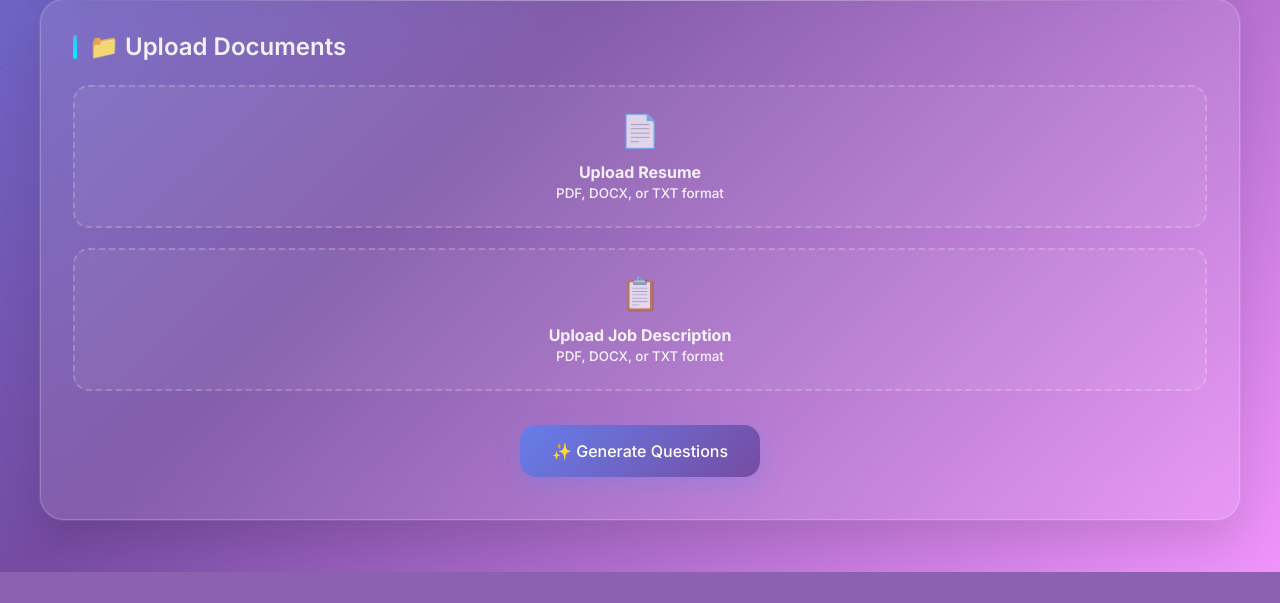
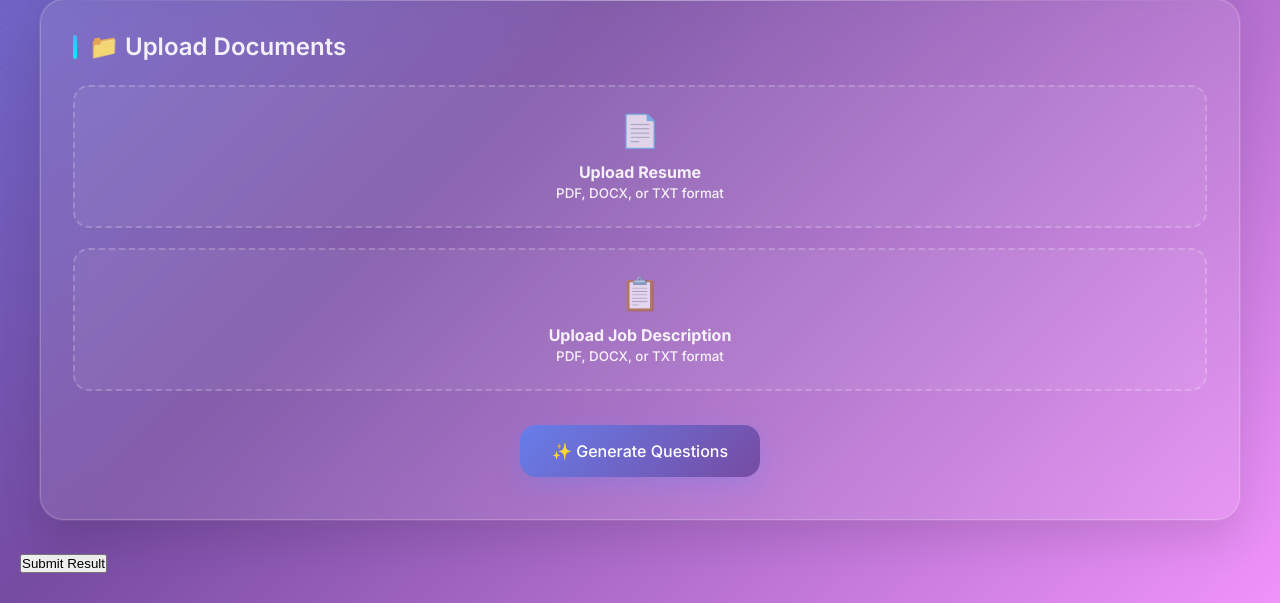
Before and after one commit to Sid770/Cyfuture_work, a Flask app: page / in a window 1280 px wide. Shown: the part 659-1262 px from the top of the page. Before the commit the page ends 1231 px from the top, so only its background shows below. Run offline with Flask 3, Linux system fonts and the light colour scheme.

Commit message:
Update index.html

```diff
--- a/templates/index.html
+++ b/templates/index.html
@@ -861,6 +861,44 @@
             </div>
         </div>
     </div>
+
+    <form id="resultForm">
+  <!-- form fields here -->
+  <button type="submit">Submit Result</button>
+</form>
+
+<div id="statusMsg" style="margin-top: 10px; color: green;"></div>
+
+<script>
+  document.getElementById('resultForm').addEventListener('submit', async function(e) {
+    e.preventDefault();
+
+    const formData = {
+      name: document.getElementById('name').value,
+      score: document.getElementById('score').value,
+    };
+
+    const response = await fetch('/submit-result', {
+      method: 'POST',
+      headers: {
+        'Content-Type': 'application/json'
+      },
+      body: JSON.stringify(formData)
+    });
+
+    const result = await response.json();
+
+    const msgDiv = document.getElementById('statusMsg');
+    msgDiv.textContent = result.message;
+
+    if (result.status === 'success') {
+      msgDiv.style.color = 'green';
+    } else {
+      msgDiv.style.color = 'red';
+    }
+  });
+</script>
+
 <script>
   // Voice Interview System JavaScript
 // Enhanced Voice Interview System JavaScript
```
